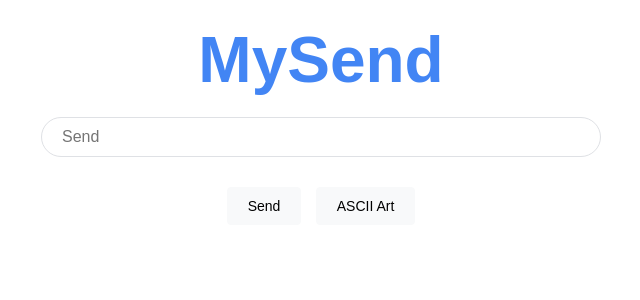
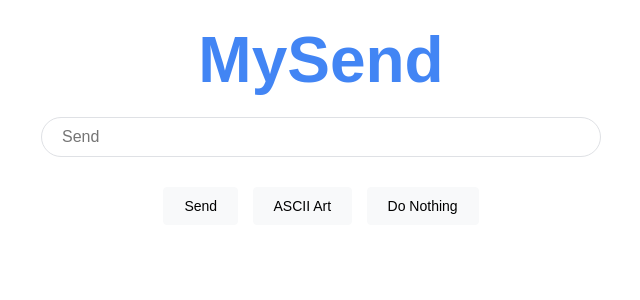
Before and after one commit to IOTspecailist/bot01, a Flask app: page / in a window 1280 px wide. Shown: the part 276-576 px from the top of the page, without its empty margins (319-959 px from the left). Run offline with Flask 3, Linux system fonts and the light colour scheme.

Commit message:
Add placeholder button to index page

```diff
--- a/templates/index.html
+++ b/templates/index.html
@@ -70,6 +70,7 @@
             <div class="buttons">
                 <button type="submit">Send</button>
                 <button type="button" onclick="window.location.href='/ascii'">ASCII Art</button>
+                <button type="button">Do Nothing</button>
             </div>
         </form>
     </div>
```
